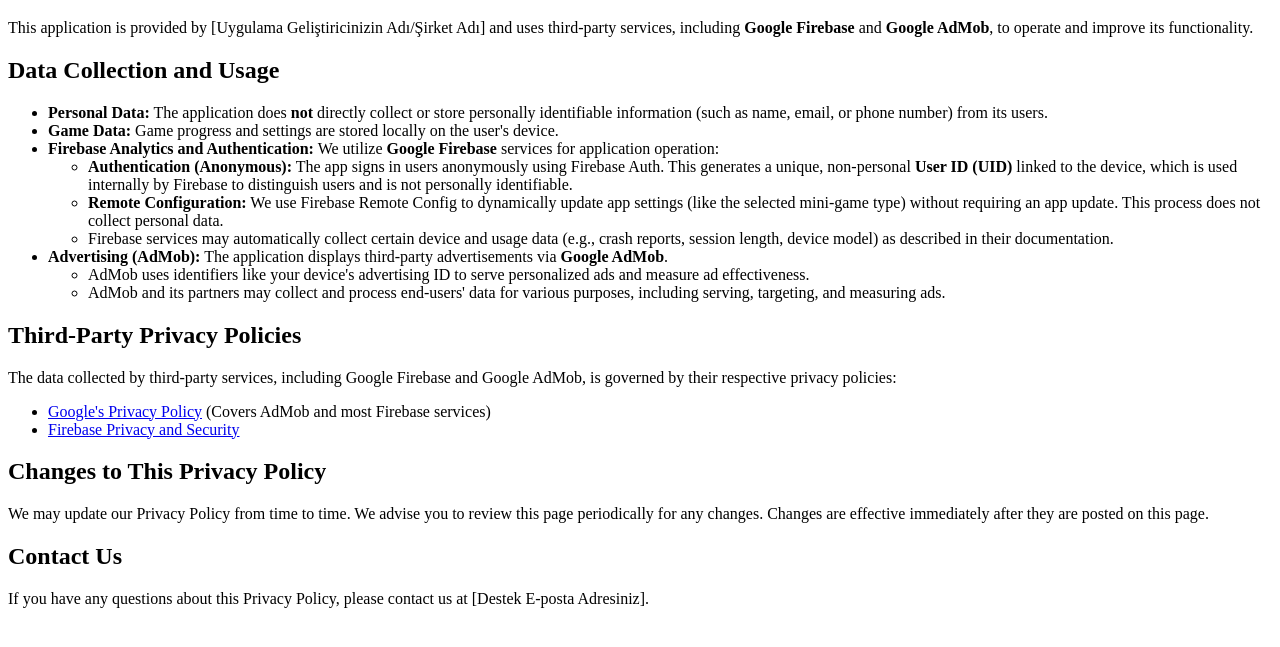
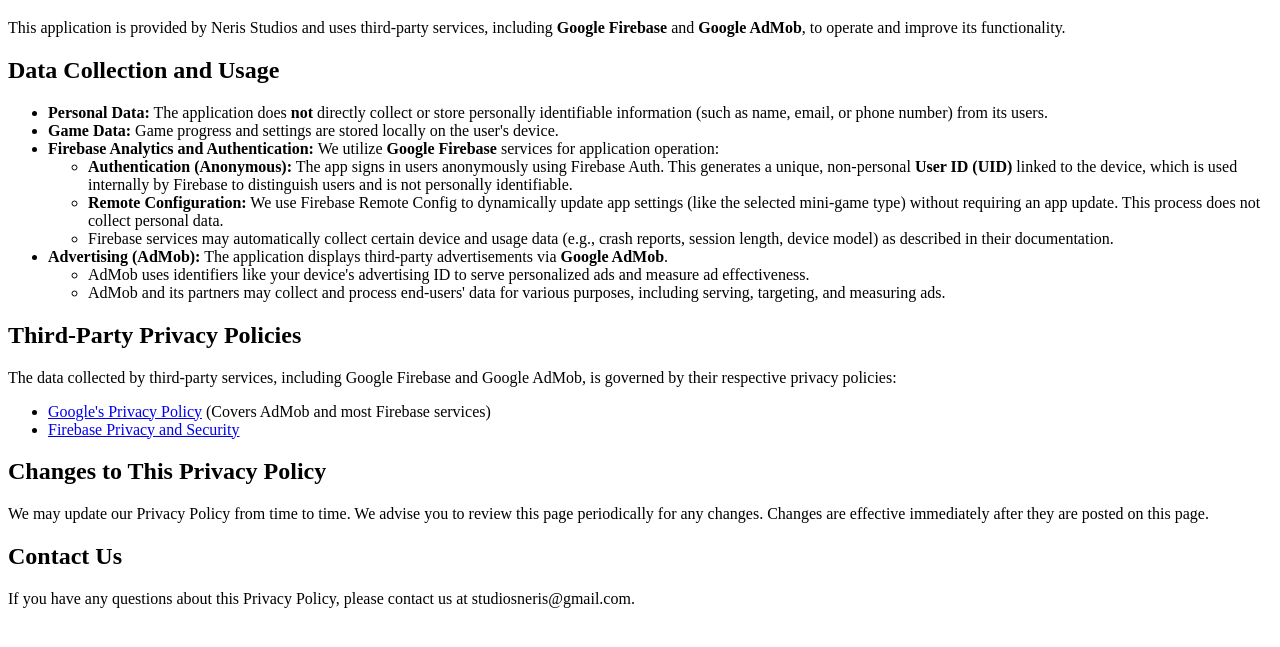
Before and after one commit to StudiosNeris/privacy-policy, a plain HTML site: page index.html in a window 1280 px wide. Shown: the part 61-708 px from the top of the page. Drawn offline with Linux system fonts and the light colour scheme.

Commit message:
index.html

```diff
--- a/index.html
+++ b/index.html
@@ -6,7 +6,7 @@
 </head>
 <body>
     <h1>Privacy Policy</h1>
-    <p>This application is provided by [Uygulama Geliştiricinizin Adı/Şirket Adı] and uses third-party services, including <strong>Google Firebase</strong> and <strong>Google AdMob</strong>, to operate and improve its functionality.</p>
+    <p>This application is provided by Neris Studios and uses third-party services, including <strong>Google Firebase</strong> and <strong>Google AdMob</strong>, to operate and improve its functionality.</p>
 
     <h2>Data Collection and Usage</h2>
     <ul>
@@ -58,6 +58,6 @@
     <p>We may update our Privacy Policy from time to time. We advise you to review this page periodically for any changes. Changes are effective immediately after they are posted on this page.</p>
 
     <h2>Contact Us</h2>
-    <p>If you have any questions about this Privacy Policy, please contact us at [Destek E-posta Adresiniz].</p>
+    <p>If you have any questions about this Privacy Policy, please contact us at studiosneris@gmail.com.</p>
 </body>
 </html>
```
